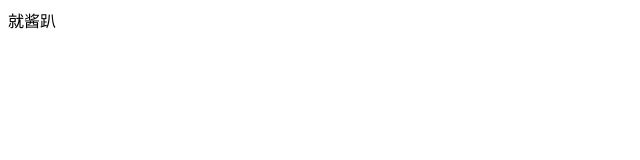
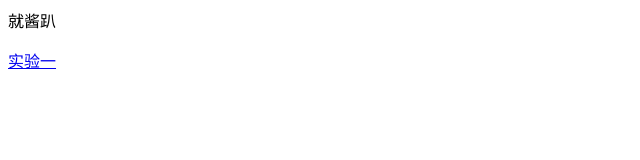
Before and after one commit to jyl5421/jyl5421.github.io, a plain HTML site: page index.html in a window 1280 px wide. Shown: the full height of the page, 0-640 px from the left. Drawn offline with Linux system fonts and the light colour scheme.

Commit message:
Update index.html

```diff
--- a/index.html
+++ b/index.html
@@ -1 +1,2 @@
 <p>就酱趴</p>
+<a href="https://jyl5421.github.io/jyl_01.github.io/demos/chap1-demo-1.html">实验一</a>
```
